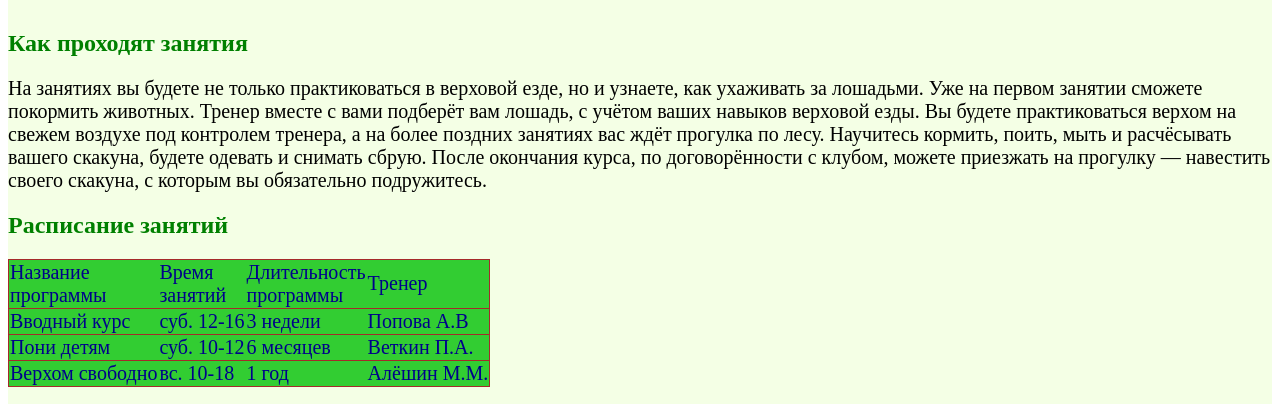
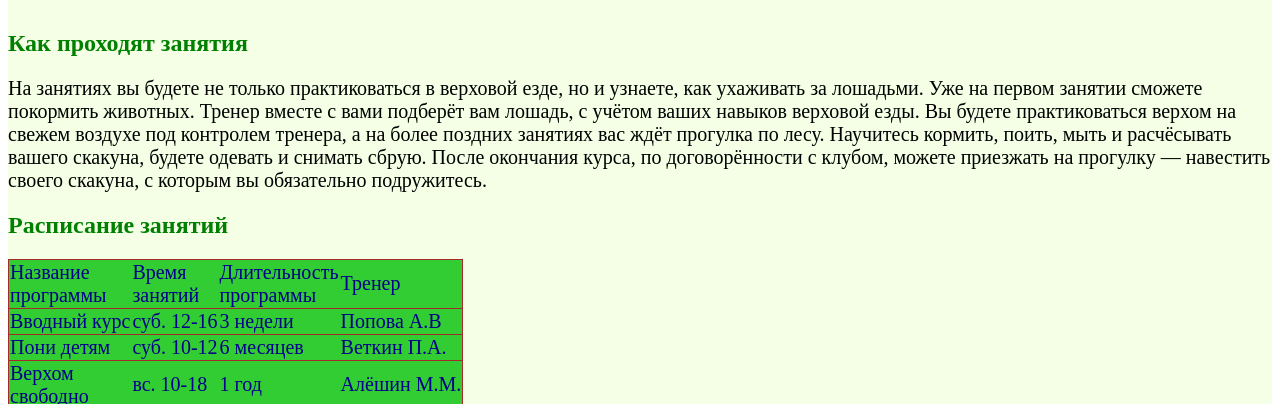
Before and after one commit to Kurs-ss-vilboa/4-1-1, a plain HTML site: page index.html in a window 1280 px wide. Shown: the part 543-947 px from the top of the page. Drawn offline with Linux system fonts and the light colour scheme.

Commit message:
Update index.html

```diff
--- a/index.html
+++ b/index.html
@@ -33,7 +33,7 @@
                     <td>Веткин П.А.</td>
                 </tr>
                 <tr>
-                    <td>Верхом свободно</td>
+                    <td>Верхом <br/>свободно</td>
                     <td>вс. 10-18</td>
                     <td>1 год</td>
                     <td>Алёшин М.М.</td>
```
